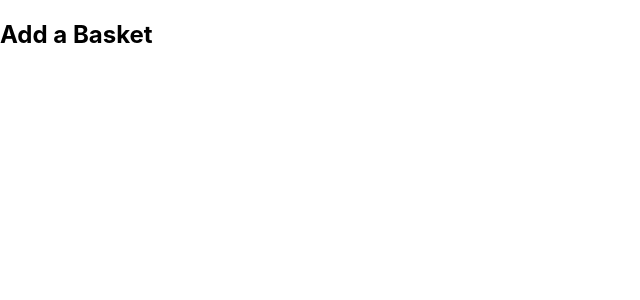
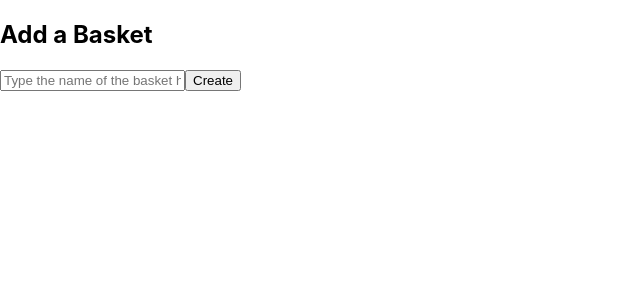
Before and after one commit to duncancryan/eggs_and_baskets, a React (Create React App) app in the folder client/: page /add in a window 1280 px wide. Shown: the top 300 px of the page, without its empty margins (0-640 px from the left). Built offline with nearby package versions, Linux system fonts and the light colour scheme.

Commit message:
had a bit of a nightmare with this one, need to get this up on GitHub so finishing here

```diff
--- a/client/src/components/AddBasket.js
+++ b/client/src/components/AddBasket.js
@@ -1,9 +1,37 @@
-import React from 'react';
+import React, { useState } from 'react';
+import { Route } from 'react-router-dom';
+import BasketService from '../helpers/basket_service';
 
 export default function AddBasket() {
+
+    const [name, setName] = useState("")
+
+    const formHandler = function (event) {
+        event.preventDefault();
+
+
+        const basketService = new BasketService;
+
+        const payload = {}
+        payload["name"] = name;
+        payload["eggs"] = []
+        basketService.addBasket(payload);
+
+    }
+
+    const handleTextChange = function(input){
+        setName(input)
+    }
+
+
+
     return (
         <div>
             <h2>Add a Basket</h2>
+            <form onSubmit={formHandler} href="/">
+                <input type="text" placeholder="Type the name of the basket here" onChange={handleTextChange}></input>
+                <input type="submit" value="Create"></input>
+            </form>
         </div>
     )
 }
--- a/client/src/components/BasketItem.js
+++ b/client/src/components/BasketItem.js
@@ -53,9 +53,10 @@ export default class BasketItem extends Component {
     async handleDrop(event) {
         console.log("drop", event);
         const eggService = new EggService;
+        const eggId = this.props.incoming;
+        await eggId;
 
-
-        eggService.getEggById(this.props.incoming)
+        eggService.getEggById(eggId)
         .then(data => this.setState({newEgg: data}))
 
         console.log("newEgg", this.state.newEgg);
@@ -66,6 +67,7 @@ export default class BasketItem extends Component {
 
         // basketService.updateBasket(props.id, payload);
         // eggService.deleteEggById(props.incoming)
+
         // the code to remove the egg fro the egg collection and add it to this basket's egg
         // array will be contained here
 
```
Also changed, not shown: 1 other file (tests, documents, lock files or other folders).
